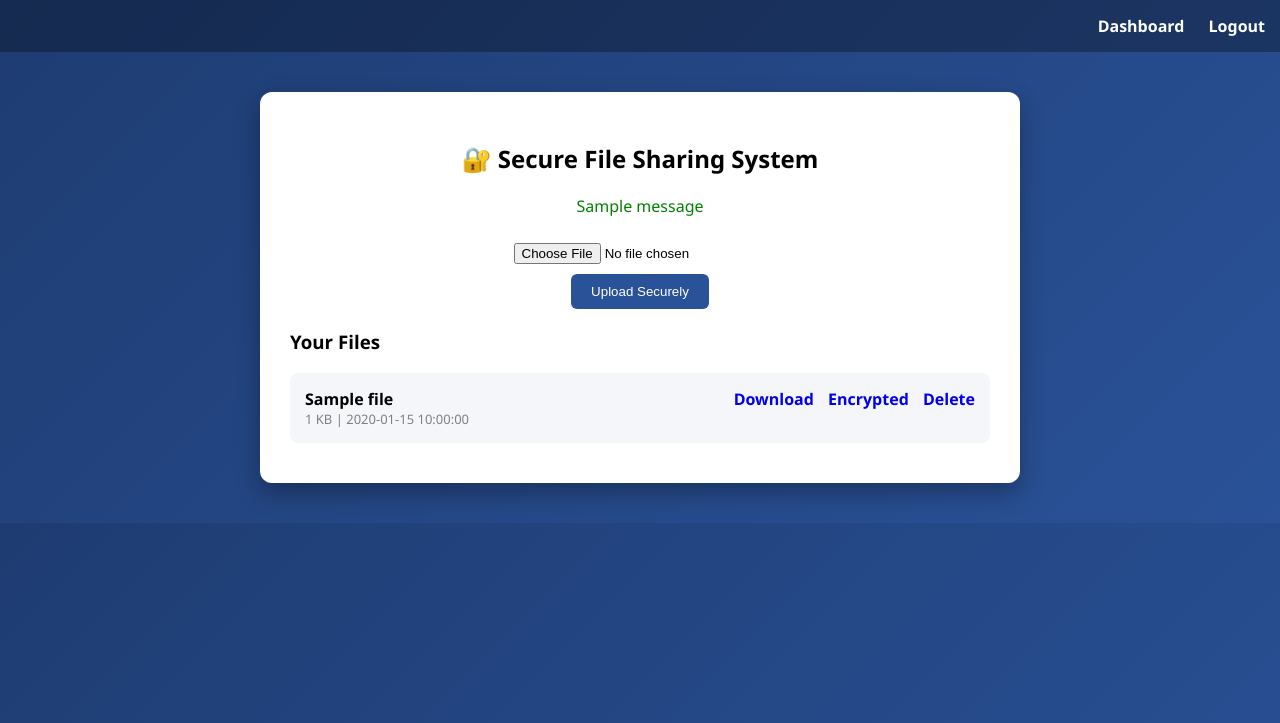
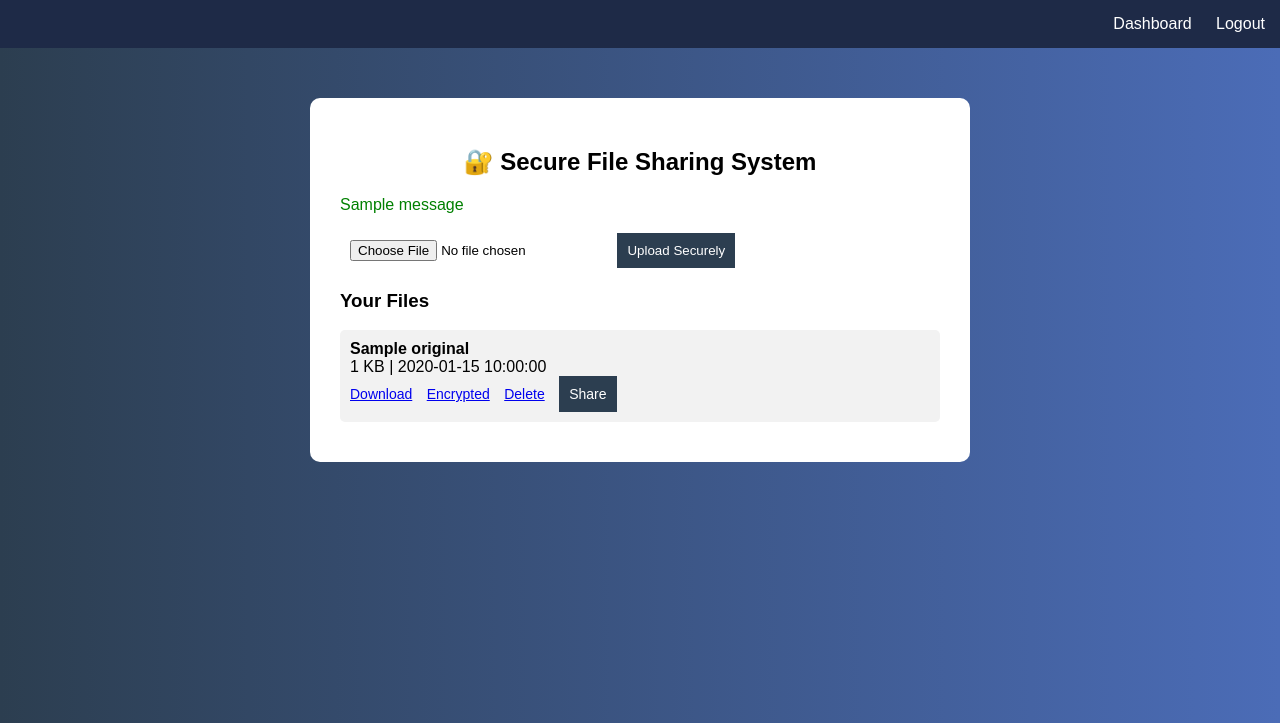
Before and after one commit to Hheemm15/secure-file-sharing-system, a Flask app: template templates/upload.html in a window 1280 px wide. Shown: the top 723 px of the page. Run offline with Flask 3, Linux system fonts and the light colour scheme; the template is opened without the code that fills it: most values are stand-ins (such as "Sample title", 1, 10 or a date in 2020); one stand-in notice (Sample message) is shown; parts of the project's set-up code (start-up, migrations or seed data) failed here and were passed over.

Commit message:
Final Changes

```diff
--- a/app.py
+++ b/app.py
@@ -1,8 +1,10 @@
 from flask import Flask, render_template, request, redirect, send_file, session, flash
 from auth import register_user, login_user
 from encryption import encrypt_file, decrypt_file
+from db import conn, cursor
 import os
 import time
+import uuid
 
 app = Flask(__name__)
 app.secret_key = 'supersecret123'
@@ -89,11 +91,9 @@ def upload():
             flash("No file chosen!")
             return redirect('/upload')
 
-        filepath = os.path.join(user_folder, file.filename)
-
         data = file.read()
 
-        # Detect encrypted file
+        # Encrypt if not already encrypted
         try:
             decrypt_file(data)
             encrypted_data = data
@@ -102,22 +102,50 @@ def upload():
             encrypted_data = encrypt_file(data)
             flash("File uploaded & encrypted!")
 
+        # Generate unique ID
+        file_id = str(uuid.uuid4())
+        filename = file.filename
+
+        filepath = os.path.join(user_folder, file_id + "_" + filename)
+
         with open(filepath, 'wb') as f:
             f.write(encrypted_data)
+
+        # ✅ SAVE file_id separately (IMPORTANT FIX)
+        cursor.execute(
+            "INSERT INTO files (filename, owner, filepath, file_id) VALUES (%s, %s, %s, %s)",
+            (filename, user, filepath, file_id)
+        )
+        conn.commit()
+
+        # ✅ AUTO-DETECT HOST (FIXED BUG)
+        host = request.host_url
+        share_link = f"{host}share/{file_id}"
+
+        flash(f"File uploaded! Share link: {share_link}")
 
         return redirect('/upload')
 
     # ================= FILE LIST =================
     files = []
 
-    if os.path.exists(user_folder):
-        for filename in os.listdir(user_folder):
-            filepath = os.path.join(user_folder, filename)
+    cursor.execute(
+        "SELECT filename, filepath, created_at, file_id FROM files WHERE owner=%s",
+        (user,)
+    )
 
+    results = cursor.fetchall()
+
+    for row in results:
+        filename, filepath, created_at, file_id = row
+
+        if os.path.exists(filepath):
             files.append({
-                "name": filename,
+                "name": os.path.basename(filepath),
+                "original": filename,
                 "size": round(os.path.getsize(filepath)/1024, 2),
-                "time": time.ctime(os.path.getmtime(filepath))
+                "time": created_at,
+                "file_id": file_id
             })
 
     return render_template('upload.html', files=files)
@@ -160,6 +188,34 @@ def download_encrypted(filename):
     return send_file(filepath, as_attachment=True)
 
 
+# ================= SHARE LINK =================
+@app.route('/share/<file_id>')
+def share(file_id):
+    cursor.execute(
+        "SELECT filename, filepath FROM files WHERE file_id=%s",
+        (file_id,)
+    )
+
+    result = cursor.fetchone()
+
+    if not result:
+        return "Invalid or expired link!"
+
+    filename, filepath = result
+
+    with open(filepath, 'rb') as f:
+        encrypted_data = f.read()
+
+    decrypted_data = decrypt_file(encrypted_data)
+
+    temp_path = "shared_" + filename
+
+    with open(temp_path, 'wb') as f:
+        f.write(decrypted_data)
+
+    return send_file(temp_path, as_attachment=True)
+
+
 # ================= DELETE =================
 @app.route('/delete/<path:filename>')
 def delete(filename):
@@ -171,6 +227,10 @@ def delete(filename):
 
     if os.path.exists(filepath):
         os.remove(filepath)
+
+        cursor.execute("DELETE FROM files WHERE filepath=%s", (filepath,))
+        conn.commit()
+
         flash("File deleted successfully!")
     else:
         flash("File not found!")
@@ -180,4 +240,4 @@ def delete(filename):
 
 # ================= RUN =================
 if __name__ == '__main__':
-    app.run(debug=True)
+    app.run(host='0.0.0.0', port=5001, debug=True)
--- a/templates/upload.html
+++ b/templates/upload.html
@@ -1,107 +1,69 @@
 <!DOCTYPE html>
 <html>
 <head>
-    <title>Secure File Sharing</title>
+    <title>Dashboard</title>
 
     <style>
         body {
+            background: linear-gradient(to right, #2c3e50, #4b6cb7);
+            font-family: Arial;
             margin: 0;
-            font-family: 'Segoe UI', sans-serif;
-            background: linear-gradient(135deg, #1e3c72, #2a5298);
-            color: white;
         }
 
-        .navbar {
-            background: rgba(0,0,0,0.3);
+        .nav {
+            background: #1e2a47;
+            color: white;
             padding: 15px;
             text-align: right;
         }
 
-        .navbar a {
+        .nav a {
             color: white;
             margin-left: 20px;
             text-decoration: none;
-            font-weight: bold;
         }
 
         .container {
-            width: 700px;
-            margin: 40px auto;
+            width: 600px;
+            margin: 50px auto;
             background: white;
-            color: black;
             padding: 30px;
-            border-radius: 12px;
-            box-shadow: 0 10px 25px rgba(0,0,0,0.3);
+            border-radius: 10px;
         }
 
         h2 {
             text-align: center;
         }
 
-        .upload-box {
-            text-align: center;
-            margin-bottom: 20px;
-        }
-
-        input[type="file"] {
-            margin: 10px 0;
+        input {
+            padding: 10px;
         }
 
         button {
-            padding: 10px 20px;
-            background: #2a5298;
+            padding: 10px;
+            background: #2c3e50;
             color: white;
             border: none;
-            border-radius: 6px;
             cursor: pointer;
         }
 
-        button:hover {
-            background: #1e3c72;
+        .file-box {
+            background: #f2f2f2;
+            padding: 10px;
+            margin: 10px 0;
+            border-radius: 5px;
         }
 
-        .message {
-            text-align: center;
-            color: green;
-        }
-
-        .file-list {
-            margin-top: 20px;
-        }
-
-        .file-item {
-            background: #f4f6f9;
-            padding: 15px;
-            border-radius: 8px;
-            margin-bottom: 10px;
-            display: flex;
-            justify-content: space-between;
-        }
-
-        .file-info {
-            font-size: 13px;
-            color: gray;
-        }
-
-        .actions a {
-            margin-left: 10px;
-            text-decoration: none;
-            font-weight: bold;
-        }
-
-        .download {
-            color: green;
-        }
-
-        .delete {
-            color: red;
+        .actions a, .actions button {
+            margin-right: 10px;
+            font-size: 14px;
         }
     </style>
 </head>
 
 <body>
 
-<div class="navbar">
+<div class="nav">
     <a href="/upload">Dashboard</a>
     <a href="/logout">Logout</a>
 </div>
@@ -112,43 +74,47 @@
 
     <!-- Flash -->
     {% with messages = get_flashed_messages() %}
+    {% if messages %}
         {% for msg in messages %}
-        <p class="message">{{ msg }}</p>
+            <p style="color: green;">{{ msg }}</p>
         {% endfor %}
+    {% endif %}
     {% endwith %}
 
     <!-- Upload -->
-    <div class="upload-box">
     <form method="POST" enctype="multipart/form-data">
         <input type="file" name="file">
-            <br>
         <button type="submit">Upload Securely</button>
     </form>
-    </div>
 
-    <!-- Files -->
-    <div class="file-list">
     <h3>Your Files</h3>
 
     {% for file in files %}
-        <div class="file-item">
-            <div>
-                <strong>{{ file.name }}</strong>
-                <div class="file-info">
+    <div class="file-box">
+        <b>{{ file.original }}</b><br>
         {{ file.size }} KB | {{ file.time }}
-                </div>
-            </div>
 
         <div class="actions">
             <a href="/download/{{ file.name }}">Download</a>
             <a href="/download_encrypted/{{ file.name }}">Encrypted</a>
             <a href="/delete/{{ file.name }}">Delete</a>
+
+            <!-- 🔗 SHARE BUTTON -->
+            <button onclick="copyLink('{{ request.host_url }}share/{{ file.file_id }}')">
+                Share
+            </button>
         </div>
     </div>
     {% endfor %}
-    </div>
 
 </div>
 
+<script>
+function copyLink(link) {
+    navigator.clipboard.writeText(link);
+    alert("Link copied: " + link);
+}
+</script>
+
 </body>
 </html>
```
Also changed, not shown: auth.py (+15 -32 lines), db.py (added, +10 -0 lines), templates/login.html (+40 -8 lines), templates/register.html (+9 -31 lines), database.db (deleted), 3 other files. Lines whose indentation alone changed are shown as unchanged.
